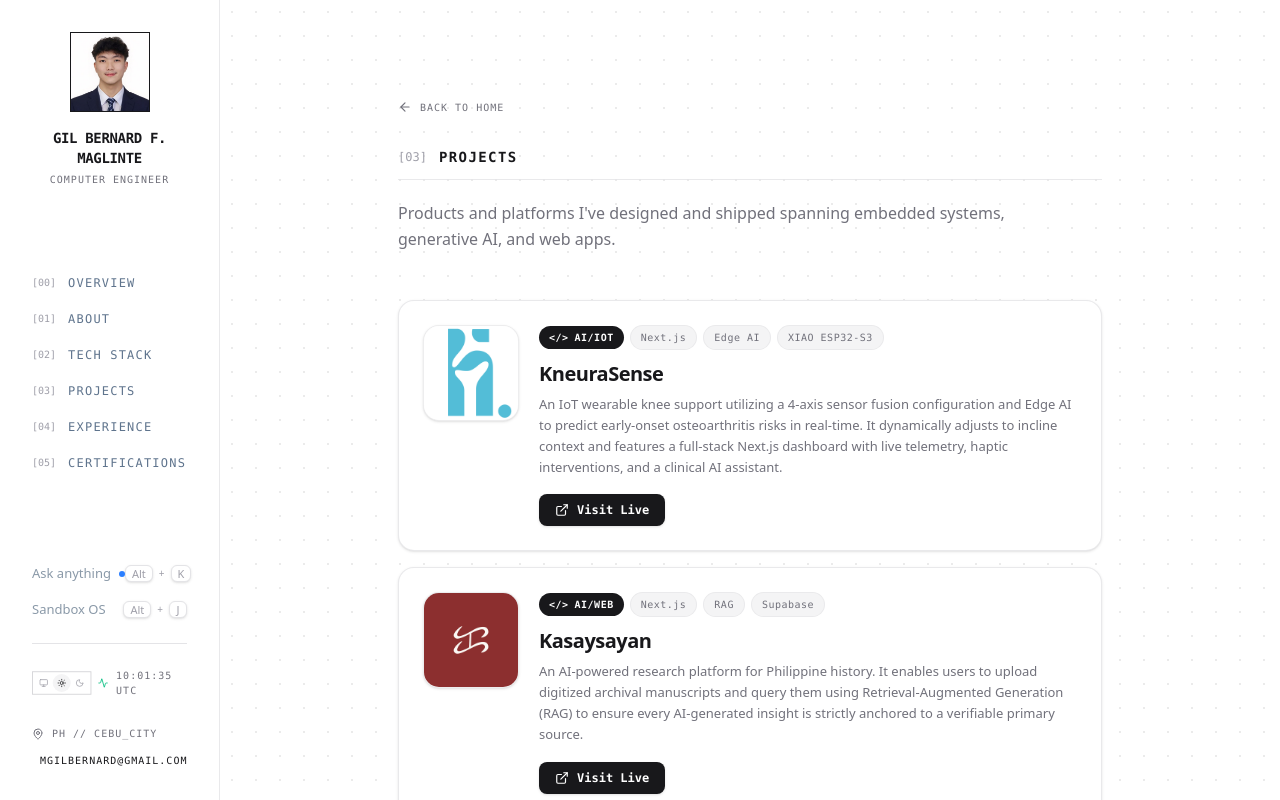
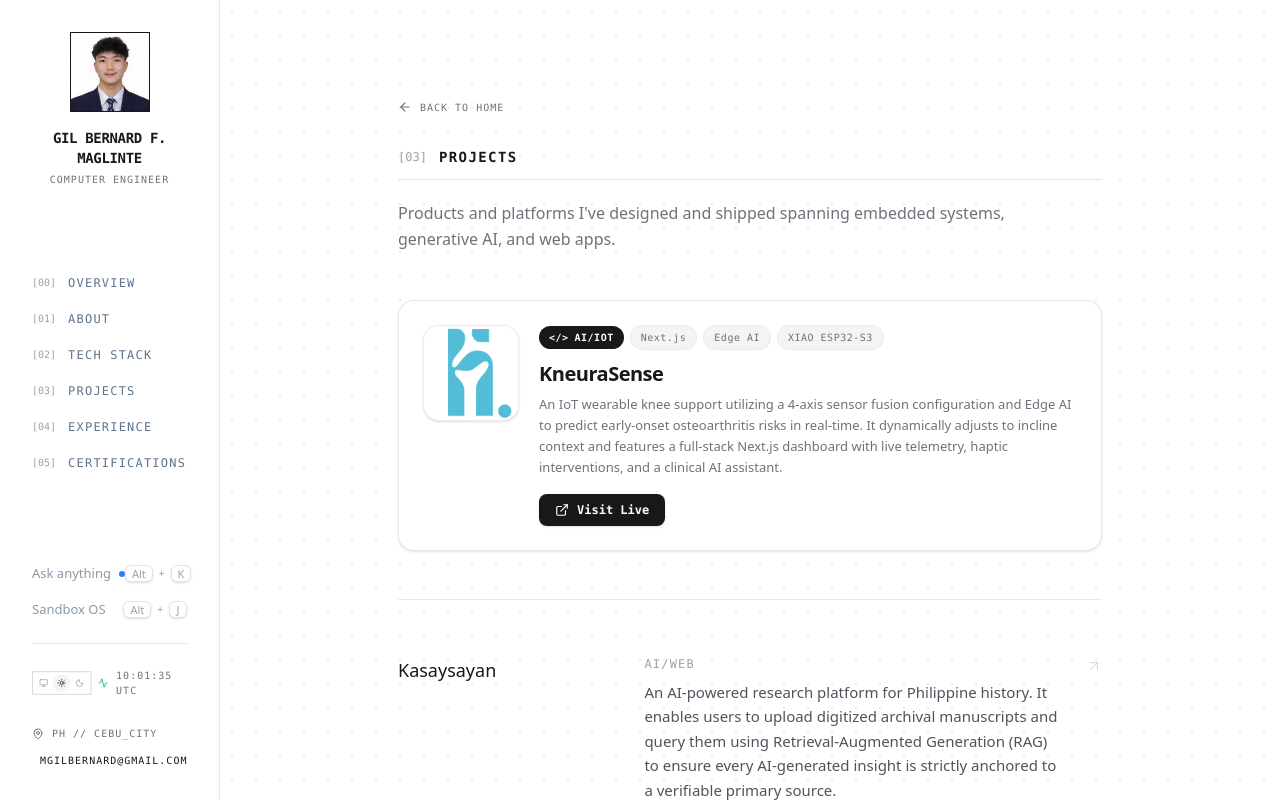
Before and after one commit to Berot1/Portfolio_v2, a Next.js app: page /projects in a window 1280 px wide. Built offline with nearby package versions, Linux system fonts and the light colour scheme.

Commit message:
rename
r

```diff
--- a/src/app/projects/page.tsx
+++ b/src/app/projects/page.tsx
@@ -10,7 +10,7 @@ const getLinkDetails = (url: string) => {
 };
 
 export default function ProjectsPage() {
-  const featuredTitles = ["KneuraSense", "Kasaysayan"];
+  const featuredTitles = ["KneuraSense", "Kasaysayans"];
   const featuredProjects = projects.filter(project => featuredTitles.includes(project.title));
   const otherProjects = projects.filter(project => !featuredTitles.includes(project.title));
 
```
Also changed, not shown: public/projects/Kasaysayans.png (renamed from public/projects/kasaysayan.png).
